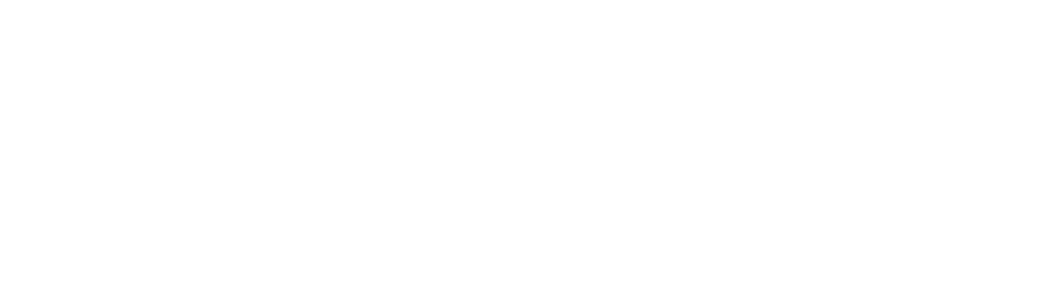
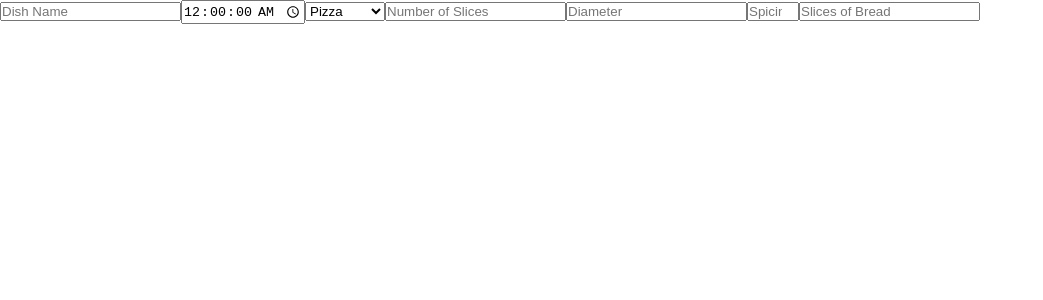
Before and after one commit to baqardo/dishes-form, a React (Create React App) app: page / in a window 1280 px wide. Shown: the top 300 px of the page, without its empty margins (0-1043 px from the left). Built offline with nearby package versions, Linux system fonts and the light colour scheme.

Commit message:
Project Structure And Form Structure

```diff
--- a/public/index.html
+++ b/public/index.html
@@ -5,10 +5,7 @@
     <link rel="icon" href="%PUBLIC_URL%/favicon.ico" />
     <meta name="viewport" content="width=device-width, initial-scale=1" />
     <meta name="theme-color" content="#000000" />
-    <meta
-      name="description"
-      content="Web site created using create-react-app"
-    />
+    <meta name="description" content="Web site created using create-react-app" />
     <link rel="apple-touch-icon" href="%PUBLIC_URL%/logo192.png" />
     <!--
       manifest.json provides metadata used when your web app is installed on a
@@ -24,7 +21,7 @@
       work correctly both with client-side routing and a non-root public URL.
       Learn how to configure a non-root public URL by running `npm run build`.
     -->
-    <title>React App</title>
+    <title>Dishes Form</title>
   </head>
   <body>
     <noscript>You need to enable JavaScript to run this app.</noscript>
--- a/src/App.js
+++ b/src/App.js
@@ -1,7 +1,14 @@
 import "./App.scss";
+import Header from "./components/Header/Header";
+import Form from "./containers/Form/Form";
 
 function App() {
-  return <div className="app"></div>;
+  return (
+    <div className="app">
+      <Header />
+      <Form />
+    </div>
+  );
 }
 
 export default App;
--- /dev/null
+++ b/src/components/Field/Field.js
@@ -0,0 +1,32 @@
+import React from "react";
+
+import "./Field.scss";
+
+const Input = props => {
+  let inputElement = null;
+
+  switch (props.elementType) {
+    case "input":
+      inputElement = <input className="field__input" {...props.elementConfig} value={props.value} />;
+      break;
+
+    case "select":
+      inputElement = (
+        <select className="field__select" value={props.value}>
+          {props.elementConfig.options.map(option => (
+            <option key={option.value} value={option.value}>
+              {option.displayValue}
+            </option>
+          ))}
+        </select>
+      );
+      break;
+
+    default:
+      return inputElement;
+  }
+
+  return inputElement;
+};
+
+export default Input;
--- /dev/null
+++ b/src/components/Header/Header.js
@@ -0,0 +1,7 @@
+import React from "react";
+
+import "./Header.scss";
+
+const Header = props => <header className="header"></header>;
+
+export default Header;
--- /dev/null
+++ b/src/containers/Form/Form.js
@@ -0,0 +1,136 @@
+import React, { Component } from "react";
+import Field from "../../components/Field/Field";
+
+import "./Form.scss";
+
+class Form extends Component {
+  state = {
+    dishForm: {
+      name: {
+        elementType: "input",
+        elementConfig: {
+          type: "text",
+          placeholder: "Dish Name",
+        },
+        value: "",
+        validation: {
+          required: true,
+        },
+        isValid: false,
+        isTouched: false,
+        isVisible: true,
+      },
+      preparation_time: {
+        elementType: "input",
+        elementConfig: {
+          type: "time",
+          placeholder: "Dish Name",
+          step: "1",
+        },
+        value: "00:00:00",
+        validation: {
+          required: true,
+        },
+        isValid: false,
+        isTouched: false,
+        isVisible: true,
+      },
+      type: {
+        elementType: "select",
+        elementConfig: {
+          options: [
+            { value: "pizza", displayValue: "Pizza" },
+            { value: "soup", displayValue: "Soup" },
+            { value: "sandwich", displayValue: "Sandwich" },
+          ],
+        },
+        value: "pizza",
+        validation: {
+          required: true,
+        },
+        isValid: true,
+        isTouched: false,
+        isVisible: true,
+      },
+      no_of_slices: {
+        elementType: "input",
+        elementConfig: {
+          type: "number",
+          placeholder: "Number of Slices",
+        },
+        value: "",
+        validation: {
+          required: true,
+        },
+        isValid: false,
+        isTouched: false,
+        isVisible: false,
+      },
+      diameter: {
+        elementType: "input",
+        elementConfig: {
+          type: "number",
+          placeholder: "Diameter",
+          step: "0.01",
+        },
+        value: "",
+        validation: {
+          required: true,
+        },
+        isValid: false,
+        isTouched: false,
+        isVisible: false,
+      },
+      spiciness_scale: {
+        elementType: "input",
+        elementConfig: {
+          type: "number",
+          placeholder: "Spiciness Scale",
+          min: "1",
+          max: "10",
+        },
+        value: "",
+        validation: {
+          required: true,
+        },
+        isValid: false,
+        isTouched: false,
+        isVisible: false,
+      },
+      slices_of_bread: {
+        elementType: "input",
+        elementConfig: {
+          type: "number",
+          placeholder: "Slices of Bread ",
+        },
+        value: "",
+        validation: {
+          required: true,
+        },
+        isValid: false,
+        isTouched: false,
+        isVisible: false,
+      },
+    },
+  };
+
+  render() {
+    const formElements = [];
+
+    for (const key in this.state.dishForm) {
+      formElements.push({
+        id: key,
+        config: this.state.dishForm[key],
+      });
+    }
+
+    const elementsToRender = formElements.map(formElement => {
+      const { elementType, elementConfig, value } = formElement.config;
+      return <Field key={formElement.id} elementType={elementType} elementConfig={elementConfig} value={value} />;
+    });
+
+    return <form className="form">{elementsToRender}</form>;
+  }
+}
+
+export default Form;
--- a/src/index.scss
+++ b/src/index.scss
@@ -0,0 +1,5 @@
+* {
+  margin: 0;
+  padding: 0;
+  box-sizing: border-box;
+}
```
Also changed, not shown: src/components/Button/Button.js (added, +7 -0 lines), src/components/Button/Button.scss (added), src/components/Field/Field.scss (added), src/components/Header/Header.scss (added), src/containers/Form/Form.scss (added).
